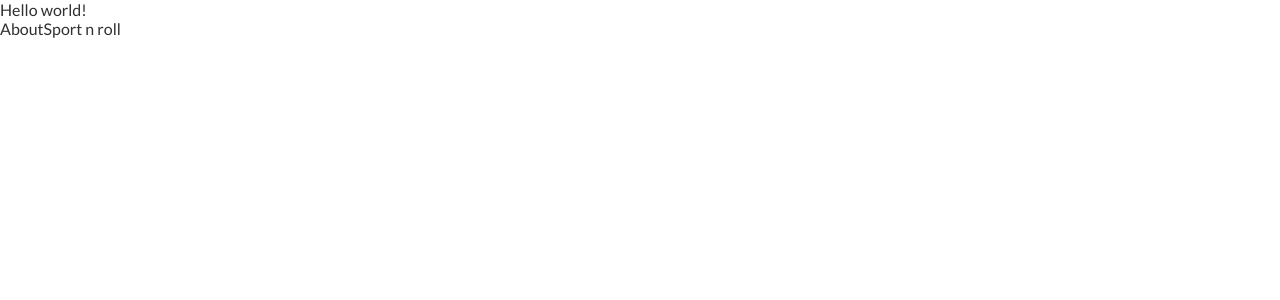
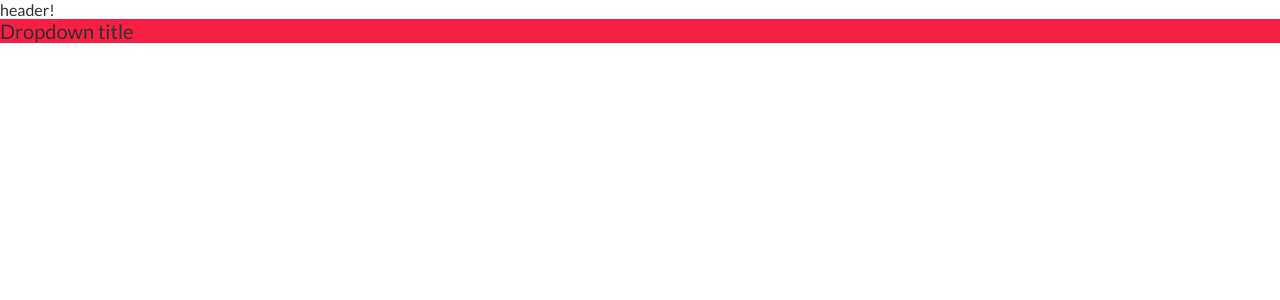
Before and after one commit to JulienR1/trampolineintercite.com, a Next.js app: page / in a window 1280 px wide. Shown: the top 300 px of the page. Built offline with nearby package versions, Linux system fonts and the light colour scheme.

Commit message:
Header component init

```diff
--- /dev/null
+++ b/src/components/header/Header.tsx
@@ -0,0 +1,9 @@
+interface IProps {}
+
+export function Header() {
+	return (
+		<header>
+			<nav>header!</nav>
+		</header>
+	);
+}
--- /dev/null
+++ b/src/components/header/index.ts
@@ -0,0 +1,3 @@
+import { Header } from "./Header";
+
+export { Header };
--- a/src/components/styles.scss
+++ b/src/components/styles.scss
@@ -1,2 +1,3 @@
 @import "./dropdown/Dropdown.scss";
 @import "./icon/Icon.scss";
+@import "./header/Header.scss";
--- a/src/pages/index.tsx
+++ b/src/pages/index.tsx
@@ -1,12 +1,26 @@
+import Link from "next/link";
 import { Routes } from "@trampo/routes";
-import Link from "next/link";
+import { Dropdown } from "@trampo/components/dropdown";
+import { Header } from "@trampo/components/header";
 
 export default function Home() {
 	return (
-		<div>
-			<p> Hello world! </p>
+		<>
+			<Header />
+			<div>
+				<Dropdown
+					title={{ label: "Dropdown title" }}
+					options={[
+						{ label: "item 1", href: Routes.CONTACT },
+						{ label: "item 2", href: Routes.HOME },
+						{ label: "item 3" },
+					]}
+				/>
+				{/* <p> Hello world! </p>
+			<Link href={Routes.HOME}>Home</Link>
 			<Link href={Routes.ABOUT}>About</Link>
-			<Link href={Routes.SPORT_N_ROLL}>Sport n roll</Link>
-		</div>
+			<Link href={Routes.SPORT_N_ROLL}>Sport n roll</Link> */}
+			</div>
+		</>
 	);
 }
```
Also changed, not shown: src/components/header/Header.scss (added).
